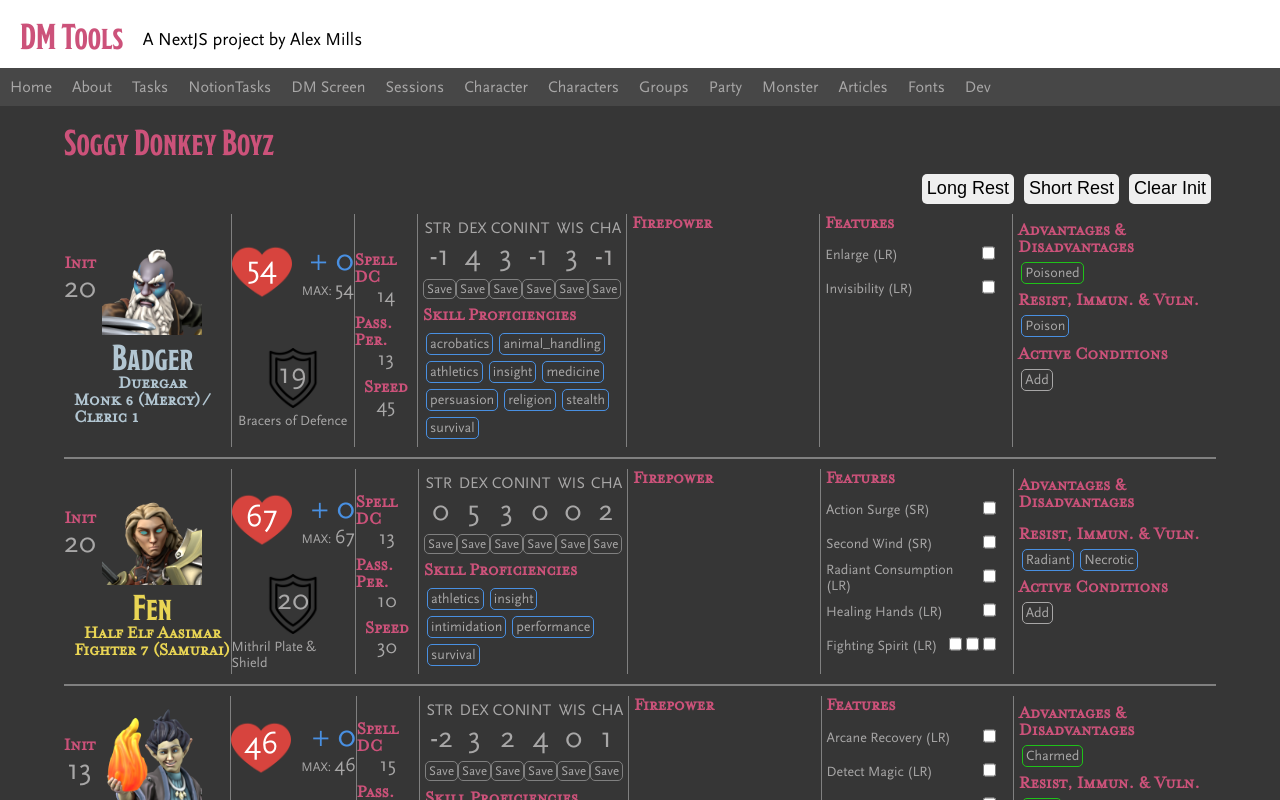
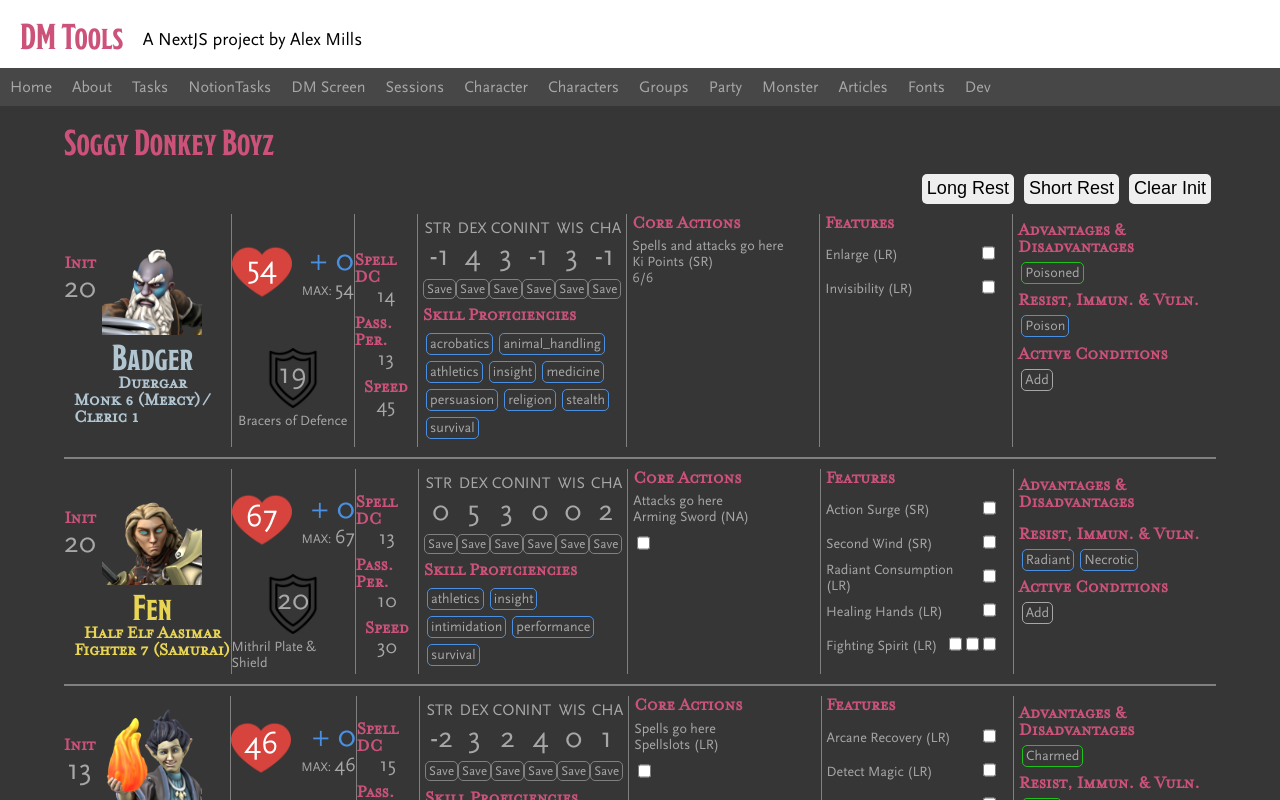
Before and after one commit to cardiacunicorn/dm-tools, a Next.js app: page /party in a window 1280 px wide. Shown: the top 800 px of the page. Built offline with nearby package versions, Linux system fonts and the light colour scheme; a web font is replaced by a local one.

Commit message:
prepping core actions

```diff
--- a/components/players/FirepowerSection.tsx
+++ b/components/players/FirepowerSection.tsx
@@ -1,12 +1,25 @@
 import styles from '../../styles/Players.module.scss'
+import Feature from './Feature'
 
-const FirepowerSection = ({ firepower }) => {
+const FirepowerSection = ({ firepower, type }) => {
+
+    var customSection;
+    if (type == 'caster') {
+        customSection = 'Spells go here';
+    } else if (type == 'hybrid-caster') {
+        customSection = 'Spells and attacks go here';
+    } else if (type == 'martial') {
+        customSection = 'Attacks go here';
+    }
 
     return (
         <div className={styles.firepower}>
-            <h3>Firepower</h3>
+            <h3>Core Actions</h3>
+            <div>{customSection}</div>
             <div className={styles.firepower_section}>
-
+                {firepower.map((item) => {
+                    return <Feature feature={item} key={item.name} />
+                })}
             </div>
         </div>
     )
--- a/components/players/Player.tsx
+++ b/components/players/Player.tsx
@@ -17,7 +17,7 @@ const Player = ({ player }) => {
             <CoreStats hp={player.hp} ac={player.ac} />
             <SecondaryStats spellsave={player.spellsave} passive_perception={player.passive_perception} speed={player.speed} />
             <AttributesSection attributes={player.attributes} proficiencies={player.proficiencies} />
-            <FirepowerSection firepower={player.firepower} />
+            <FirepowerSection firepower={player.firepower} type={player.type} />
             <FeaturesSection features={player.features} />
             <Effects effects={player.effects} />
         </div>
--- a/data/players/players.js
+++ b/data/players/players.js
@@ -7,6 +7,7 @@ export var players = [
         colour: '#B2C6D2',
         race: 'Duergar',
         classes: ['Monk 6 (Mercy) / Cleric 1'],
+        type: 'hybrid-caster',
         spellsave: 14,
         passive_perception: 13,
         speed: 45,
@@ -117,6 +118,7 @@ export var players = [
         colour: '#E9D554',
         race: 'Half Elf Aasimar',
         classes: ['Fighter 7 (Samurai)'],
+        type: 'martial',
         spellsave: 13,
         passive_perception: 10,
         speed: 30,
@@ -188,9 +190,11 @@ export var players = [
         },
         firepower: [
             {
-                name: 'Ki Points',
-                uses: 6,
-                recharge: 'SR'
+                name: 'Arming Sword',
+                recharge: 'NA',
+                stat: 'dex',
+                hit_bonus: 1,
+                damage_bonus: 1
             }
         ],
         features: [
@@ -246,6 +250,7 @@ export var players = [
         colour: '#3F7CF7',
         race: 'High Elf',
         classes: ['Wizard 7 (Evocation)'],
+        type: 'caster',
         spellsave: 15,
         passive_perception: 13,
         speed: 30,
@@ -377,6 +382,7 @@ export var players = [
         colour: '#096340',
         race: 'Human',
         classes: ['Ranger 7 (Gloom Stalker)'],
+        type: 'hybrid-caster',
         spellsave: 14,
         passive_perception: 16,
         speed: 35,
@@ -484,6 +490,7 @@ export var players = [
         colour: '#6f47b5',
         race: 'Half High-Elf',
         classes: ['Warlock 7 (Great Old One)'],
+        type: 'caster',
         spellsave: 17,
         passive_perception: 14,
         speed: 30,
```
